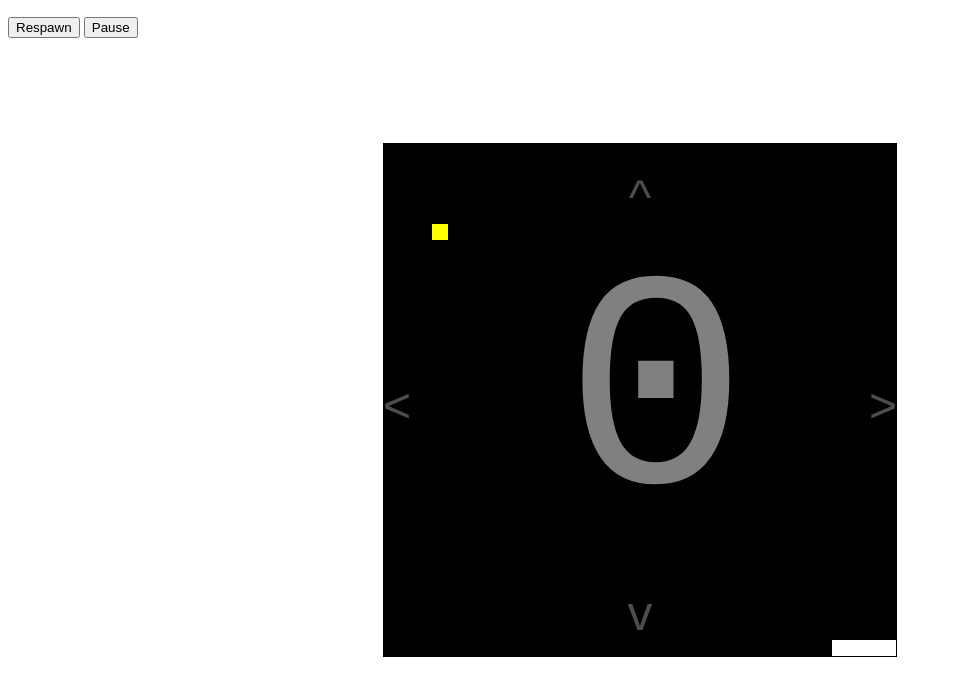
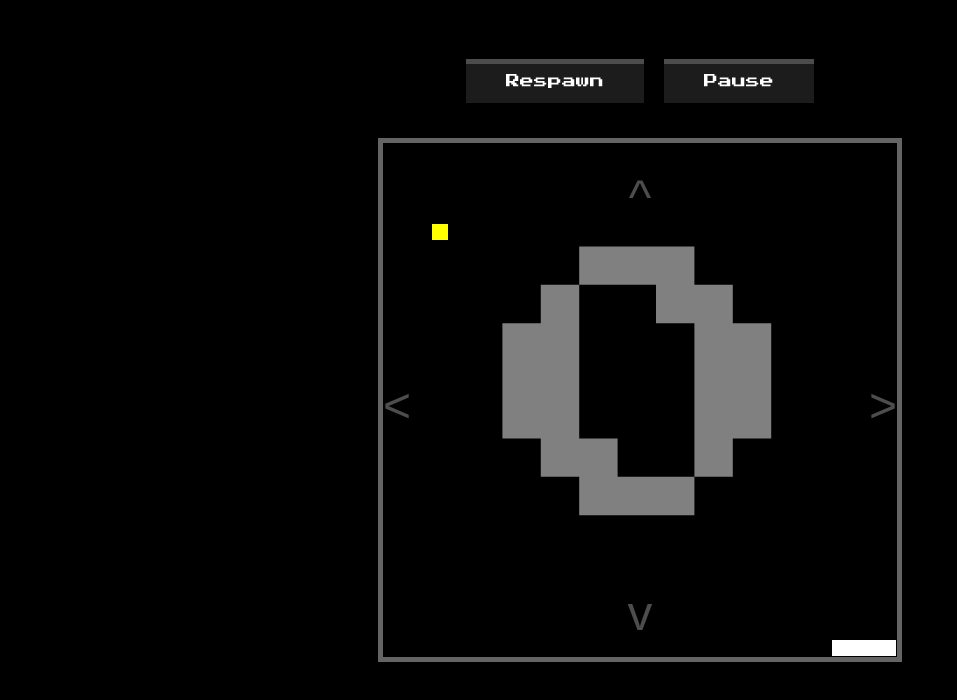
Before and after one commit to na50r/snake-go, a plain HTML site: page index.html in a window 1280 px wide. Shown: the whole page, without its empty margins (0-957 px from the left). Drawn offline with Linux system fonts and the light colour scheme.

Commit message:
fix up css

```diff
--- a/index.html
+++ b/index.html
@@ -5,10 +5,14 @@
     <meta name="viewport" content="width=device-width, initial-scale=1.0">
     <title>Snake</title>
     <link rel="stylesheet" href="style.css">
+    <link href="https://fonts.googleapis.com/css2?family=Press+Start+2P&display=swap" rel="stylesheet">
 </head>
 <body>
-    <button id="respawn">Respawn</button>
+    <div class="button-bar">
+        <button id="respawn">Respawn</button>
     <button id="pause">Pause</button>
+    </div>
+
     <div id="app"></div>
     <script type="module"src="main.js"></script>
 </body>
--- a/main.js
+++ b/main.js
@@ -137,8 +137,7 @@ startBtn.addEventListener('click', () => {
     currentState = createGameLoop();
     requestAnimationFrame(currentState.loop);
     setupJoystick(currentState.game);
-    currentState.game.joystick.getIndicators().forEach(el => app.append(el));
-
+    currentState.game.joystick.getDisplay().forEach(el => app.append(el));
 });
 stopBtn.addEventListener('click', () => {
     if (paused) {
--- a/style.css
+++ b/style.css
@@ -1,5 +1,6 @@
 body {
   font-family: "Segoe UI Symbol", "Noto Sans Symbols", "Arial Unicode MS", sans-serif;
+  background-color: #000000;
 }
 
 #canvasX {
@@ -12,6 +13,7 @@ body {
 }
 
 #app {
+  border: 5px solid rgb(100, 100, 100);
   position: fixed;
   top: 50%;
   left: 50%;
@@ -95,3 +97,34 @@ body {
 .joystick-display.enabled {
   color: rgba(255, 255, 255, 1);
 }
+
+.button-bar {
+  padding-top: 5vmin;
+  display: flex;
+  justify-content: center;
+  align-items: center;
+  border: 1px solid black;
+}
+
+/* https: //codepen.io/ssinya123/pen/GRMBwLM */
+button {
+  color: #fff;
+  background-color: #1c1c1c;
+  padding: 15px 40px 15px 40px;
+  margin: 10px;
+  font-size: 14px;
+  font-family: "Press Start 2P", system-ui;
+  border: 0;
+  box-shadow: 0px 5px black, 0px -5px black, 5px 0px black, -5px 0px black, 0px 10px #00000038, 5px 5px #00000038, -5px 5px #00000038, inset 0px 5px #ffffff36;
+  cursor: pointer;
+}
+
+button:active {
+  transform: translateY(5px);
+  box-shadow: 0px 5px black, 0px -5px black, 5px 0px black, -5px 0px black, inset 0px 5px #00000038;
+}
+
+button:disabled {
+  opacity: 0.5;
+  pointer-events: none;
+}
```
